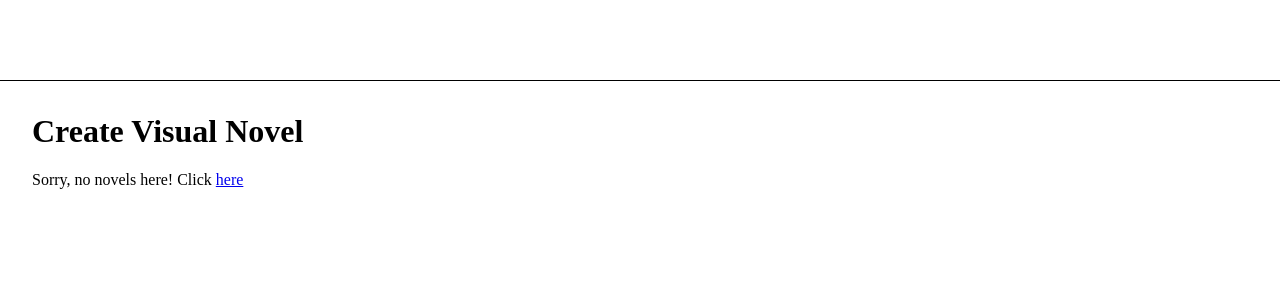
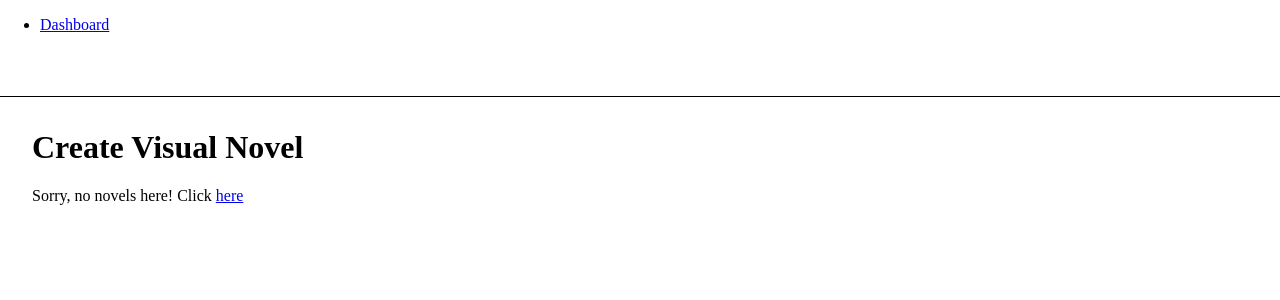
Before and after one commit to dottjt/VisualNovelClient, an Angular app: page /dashboard in a window 1280 px wide. Shown: the top 300 px of the page. Built offline with nearby package versions, Linux system fonts and the light colour scheme.

Commit message:
feat: create other components

```diff
--- a/src/app/app.routes.ts
+++ b/src/app/app.routes.ts
@@ -4,12 +4,17 @@ import { NovelAllComponent } from './dashboard/novel-all/novel-all.component'
 import { DashboardComponent } from './dashboard/dashboard.component'
 import { NovelNewComponent } from './dashboard/novel-new/novel-new.component'
 import { NovelEditComponent } from './dashboard/novel-edit/novel-edit.component'
+import { HomeComponent } from './home/home.component'
 
 export const routes: Routes = [
   {
     path: '',
     component: AppComponent, // this is the component with the <router-outlet> in the template
     children: [
+      {
+        path: '',
+        component: HomeComponent,
+      },
       {
         path: 'dashboard',
         component: DashboardComponent,
@@ -26,6 +31,7 @@ export const routes: Routes = [
             path: 'edit',
             component: NovelEditComponent,
           },
+
         ]
       },
     ],
--- a/src/app/dashboard/dashboard.component.css
+++ b/src/app/dashboard/dashboard.component.css
@@ -1,9 +1,3 @@
-nav {
-  width: 100%;
-  height: 80px;
-  border-bottom: 1px solid black;;
-}
-
 .dashboard-main {
   margin: 2rem;
 }
--- a/src/app/dashboard/dashboard.component.html
+++ b/src/app/dashboard/dashboard.component.html
@@ -1,10 +1,5 @@
 <div>
-  <nav>
-    <!-- <ul>
-      <li><a routerLink="chapters">Chapters</a></li>
-    </ul> -->
-  </nav>
-
+  <navbar/>
   <div class="dashboard-main">
     <router-outlet/>
   </div>
--- a/src/app/dashboard/dashboard.component.ts
+++ b/src/app/dashboard/dashboard.component.ts
@@ -1,20 +1,21 @@
 import { HttpClient } from '@angular/common/http'
 import { Component, signal } from '@angular/core';
-import { NovelAllComponent } from './novel-all/novel-all.component'
 import { RouterOutlet } from '@angular/router'
+
+import { NavbarComponent } from '../shared/navbar/navbar.component'
 
 @Component({
   selector: 'dashboard',
   standalone: true,
   imports: [
-    NovelAllComponent,
     RouterOutlet,
+    NavbarComponent,
   ],
   templateUrl: './dashboard.component.html',
   styleUrl: './dashboard.component.css'
 })
 export class DashboardComponent {
-  existingSlides = signal([])
+  // existingSlides = signal([])
 
   constructor(private httpClient: HttpClient) {
     // const params = new HttpParams({fromString: 'name=term'});
--- /dev/null
+++ b/src/app/home/home.component.css
@@ -0,0 +1,7 @@
+.home-container {
+  display: flex;
+  height: 100vh;
+  width: 100%;
+  align-items: center;
+  justify-content: center;
+}
--- /dev/null
+++ b/src/app/home/home.component.html
@@ -0,0 +1,3 @@
+<div class="home-container">
+  <a routerLink="/dashboard">Go to dashboard</a>
+</div>
--- /dev/null
+++ b/src/app/shared/navbar/navbar.component.css
@@ -0,0 +1,5 @@
+nav {
+  width: 100%;
+  height: 80px;
+  border-bottom: 1px solid black;
+}
--- /dev/null
+++ b/src/app/shared/navbar/navbar.component.html
@@ -0,0 +1,5 @@
+<nav>
+  <ul>
+    <li><a routerLink="/dashboard">Dashboard</a></li>
+  </ul>
+</nav>
```
Also changed, not shown: src/app/home/home.component.ts (added, +15 -0 lines), src/app/shared/navbar/navbar.component.ts (added, +13 -0 lines), 2 other files (tests, documents, lock files or other folders).
